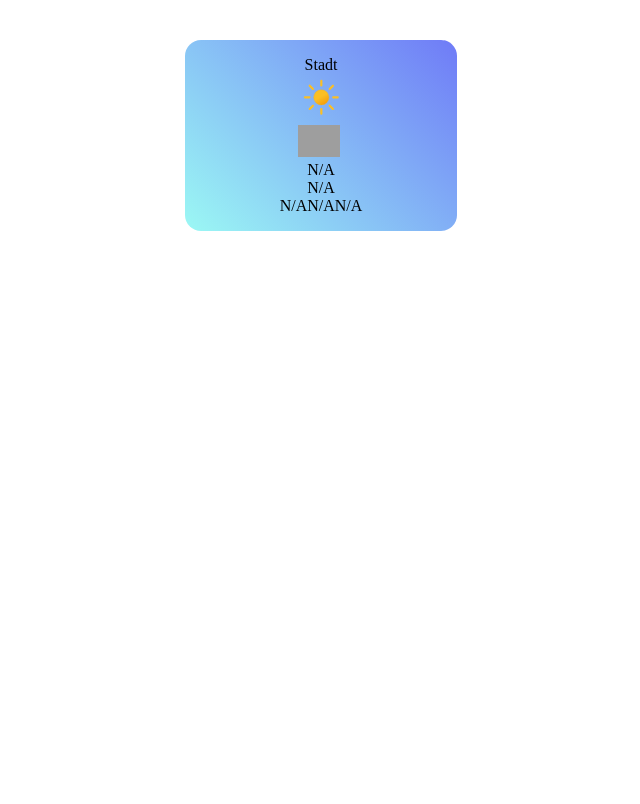
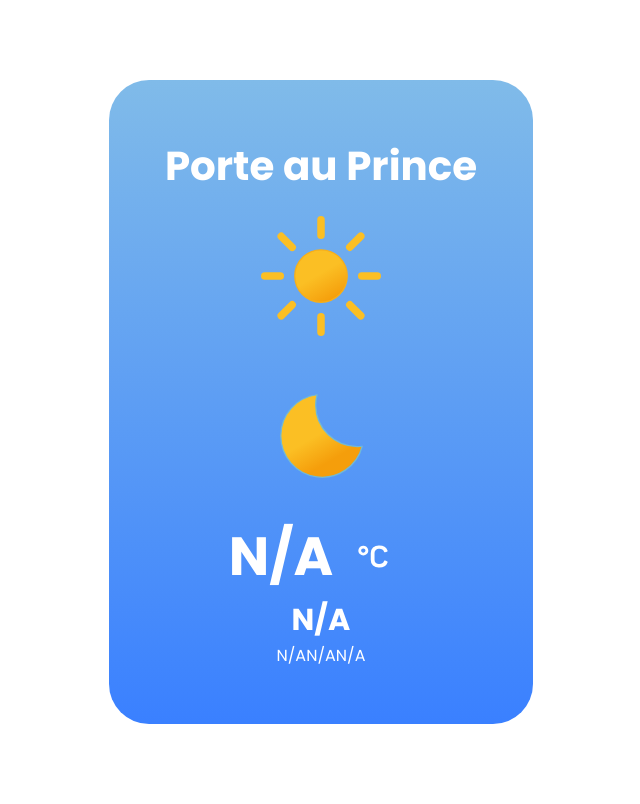
Before and after one commit to kotaro-osaka/imt, a PHP site: page / in a window 1280 px wide. Shown: the whole page, without its empty margins (319-959 px from the left). Before the commit the page ends 231 px from the top, so only its background shows below. Run offline with PHP 8.4, Linux system fonts and the light colour scheme; grey boxes are pictures that could not be loaded.

Commit message:
svg adjustments

```diff
--- a/wetter_widget/src/index.html
+++ b/wetter_widget/src/index.html
@@ -8,13 +8,17 @@
 </head>
 <body>
     <main>
-        <header>Stadt</header>
-        <div id="weather-icon-container">
-            <svg class="weather-icon" id="" xmlns="http://www.w3.org/2000/svg" viewBox="0 0 64 64"><defs><linearGradient id="a" x1="26.75" x2="37.25" y1="22.91" y2="41.09" gradientUnits="userSpaceOnUse"><stop offset="0" stop-color="#fbbf24"/><stop offset=".45" stop-color="#fbbf24"/><stop offset="1" stop-color="#f59e0b"/></linearGradient></defs><circle cx="32" cy="32" r="10.5" fill="url(#a)" stroke="#f8af18" stroke-miterlimit="10" stroke-width=".5"/><path fill="none" stroke="#fbbf24" stroke-linecap="round" stroke-miterlimit="10" stroke-width="3" d="M32 15.71V9.5m0 45v-6.21m11.52-27.81l4.39-4.39M16.09 47.91l4.39-4.39m0-23l-4.39-4.39m31.82 31.78l-4.39-4.39M15.71 32H9.5m45 0h-6.21"><animateTransform attributeName="transform" dur="45s" repeatCount="indefinite" type="rotate" values="0 32 32; 360 32 32"/></path></svg>
-            <img id="weather-icon" src="../public/meteocons/01d.svg" alt="weather-icon">
+        <header><h2>Porte au Prince</h2></header>
+        <svg class="weather-icon" id="weather-icon-01d" xmlns="http://www.w3.org/2000/svg" viewBox="0 0 64 64"><defs><linearGradient id="a" x1="26.75" x2="37.25" y1="22.91" y2="41.09" gradientUnits="userSpaceOnUse"><stop offset="0" stop-color="#fbbf24"/><stop offset=".45" stop-color="#fbbf24"/><stop offset="1" stop-color="#f59e0b"/></linearGradient></defs><circle cx="32" cy="32" r="10.5" fill="url(#a)" stroke="#f8af18" stroke-miterlimit="10" stroke-width=".5"/><path fill="none" stroke="#fbbf24" stroke-linecap="round" stroke-miterlimit="10" stroke-width="3" d="M32 15.71V9.5m0 45v-6.21m11.52-27.81l4.39-4.39M16.09 47.91l4.39-4.39m0-23l-4.39-4.39m31.82 31.78l-4.39-4.39M15.71 32H9.5m45 0h-6.21"><animateTransform attributeName="transform" dur="45s" repeatCount="indefinite" type="rotate" values="0 32 32; 360 32 32"/></path></svg>
+        <svg class="weather-icon" xmlns="http://www.w3.org/2000/svg" viewBox="0 0 64 64"><defs><linearGradient id="a" x1="21.92" x2="38.52" y1="18.75" y2="47.52" gradientUnits="userSpaceOnUse"><stop offset="0" stop-color="#86c3db"/><stop offset=".45" stop-color="#86c3db"/><stop offset="1" stop-color="#5eafcf"/><animateTransform attributeName="gradientTransform" dur="10s" repeatCount="indefinite" type="rotate" values="5 32 32; -15 32 32; 5 32 32"/></linearGradient></defs><path fill="url(#a)" stroke="#72b9d5" stroke-linecap="round" stroke-linejoin="round" stroke-width=".5" d="M46.66 36.2a16.66 16.66 0 01-16.78-16.55 16.29 16.29 0 01.55-4.15A16.56 16.56 0 1048.5 36.1c-.61.06-1.22.1-1.84.1z"><animateTransform attributeName="transform" dur="10s" repeatCount="indefinite" type="rotate" values="-5 32 32; 15 32 32; -5 32 32"/></path></svg>
+        <div id="temperature-description-container">
+            <div id="temp-unit-container">
+                <h1 id="temperature">N/A</h1>
+                <svg class="temp-unit" id="celsius" xmlns="http://www.w3.org/2000/svg" viewBox="0 0 64 64"><path d="M27,30a3.75,3.75,0,0,1-2.75,1.18A3.8,3.8,0,0,1,21.48,30a3.91,3.91,0,0,1,2.78-6.69A3.89,3.89,0,0,1,27,30Zm-4-1.54a1.65,1.65,0,0,0,1.22.51,1.69,1.69,0,0,0,1.22-.51,1.61,1.61,0,0,0,.51-1.2,1.71,1.71,0,0,0-.5-1.23,1.65,1.65,0,0,0-1.23-.52A1.63,1.63,0,0,0,23,26a1.68,1.68,0,0,0-.51,1.23A1.61,1.61,0,0,0,23,28.42Z" fill="#FFF"/><path d="M32,24.79a7.12,7.12,0,0,1,5.08-1.67c3.4,0,5.58,1.34,6.52,4a.72.72,0,0,1-.5,1.05l-1.32.46a.88.88,0,0,1-.65,0,1,1,0,0,1-.38-.54c-.53-1.48-1.75-2.21-3.67-2.21a4.19,4.19,0,0,0-2.85.87,3.23,3.23,0,0,0-1,2.54v5.3a3.24,3.24,0,0,0,1,2.54,4.09,4.09,0,0,0,2.85.89c1.9,0,3.12-.74,3.67-2.23a1,1,0,0,1,.41-.56.75.75,0,0,1,.64.06l1.3.45a.75.75,0,0,1,.53,1.06q-1.43,4-6.55,4A7.17,7.17,0,0,1,32,39.21a6,6,0,0,1-1.79-4.59V29.36A5.94,5.94,0,0,1,32,24.79Z" fill="#FFF"/></svg>
+                <svg class="temp-unit" id="fahrenheit" xmlns="http://www.w3.org/2000/svg" viewBox="0 0 64 64"><path d="M27.91,30.06a3.88,3.88,0,0,1-5.53,0,3.95,3.95,0,0,1,0-5.57,3.85,3.85,0,0,1,2.8-1.13,3.88,3.88,0,0,1,3.91,3.92A3.84,3.84,0,0,1,27.91,30.06Zm-4-1.54a1.63,1.63,0,0,0,1.22.5,1.65,1.65,0,0,0,1.21-.5,1.61,1.61,0,0,0,.52-1.2,1.71,1.71,0,0,0-.51-1.24,1.71,1.71,0,0,0-2.44,0,1.71,1.71,0,0,0-.51,1.24A1.64,1.64,0,0,0,23.94,28.52Z" fill="#FFF"/><path d="M42.58,23.76a.83.83,0,0,1,.2.63v1.18a.83.83,0,0,1-.2.63.91.91,0,0,1-.64.18H34.59V30.8h6.17a1,1,0,0,1,.65.18.84.84,0,0,1,.19.64v1.17a.89.89,0,0,1-.18.64.93.93,0,0,1-.66.18H34.59V39.8a.91.91,0,0,1-.18.64.88.88,0,0,1-.63.18H32.41a.94.94,0,0,1-.65-.18.86.86,0,0,1-.19-.64V24.39a.83.83,0,0,1,.19-.63.94.94,0,0,1,.65-.18h9.53A.91.91,0,0,1,42.58,23.76Z" fill="#FFF"/></svg>
+            </div>
+            <h3 id="weather-description">N/A</h3>
         </div>
-        <div id="temperature">N/A</div>
-        <div id="weather-description">N/A</div>
         <section id="details-container">
             <div class="details-item" id="wind">
                 <div class="details-item-val" id="wind_val">N/A</div>
@@ -28,7 +32,13 @@
                 <div class="details-item-val" id="feels-like-val">N/A</div>
                 <div class="details-unit" id="feels-like-unit"></div>
             </div>
+
         </section>
     </main>
 </body>
 </html>
+
+<!--
+    light mode background:  linear-gradient(45deg, #9bf8f4, #6f7bf7);
+    dark mode background:   linear-gradient(45deg, #0e0e11, #383c47);
+-->
--- a/wetter_widget/src/style.css
+++ b/wetter_widget/src/style.css
@@ -1,25 +1,93 @@
+@import url('https://fonts.googleapis.com/css?family=Poppins:700|Poppins:400');
+
+body {
+    font-family: 'Poppins';
+    font-weight: 400;
+    color: white;
+}
+
+h1, h2, h3, h4, h5 {
+  font-family: 'Poppins';
+  font-weight: 700;
+}
+
+html {font-size: 100%;} /* 16px */
+
+h1 {font-size: 3.366rem; /* 53.92px */}
+
+h2 {font-size: 2.525rem; /* 40.32px */}
+
+h3 {font-size: 1.894rem; /* 30.24px */}
+
+h4 {font-size: 1.421rem; /* 22.72px */}
+
+h5 {font-size: 1.066rem; /* 17.12px */}
+
+small {font-size: 0.600rem; /* 9.6px */}
+
+
+* {
+    padding: 0;
+    margin: 0;
+    box-sizing: border-box;
+    font-family: 'Poppins', system-ui, -apple-system, BlinkMacSystemFont, 'Segoe UI', Roboto, Oxygen, Ubuntu, Cantarell, 'Open Sans', 'Helvetica Neue', sans-serif;
+}
+
+html { font-size: 100%; }
+
 body {
     display: flex;
     justify-content: center;
+
+    padding: 5rem;
+    font-weight: 400;
 }
+
+h1, h2, h3, h4, h5 { font-weight: 700; }
 
 main {
     display: flex;
     flex-direction: column;
     align-items: center;
+    justify-content: space-between;
 
-    min-width: 15rem;
-    margin: 2rem;
-    padding: 1rem;
-    border-radius: 1rem;
-    background: linear-gradient(45deg, #9bf8f4, #6f7bf7);
+
+    /* 1. determine font size 2. use "porte au prince" as min width placeholder*/
+    min-width: 20rem;
+    min-height: 30rem;
+    padding: 5%;
+    border-radius: 2.5rem;
+    background: linear-gradient(180deg, #80BBE9 0%, #3A80FF 100%);
+
 }
 
-#weather-icon {
-    width: auto;
-    height: 2rem;
+.weather-icon {
+    width: 10rem;
 }
+
+#temperature-description-container {
+    display: flex;
+    flex-direction: column;
+    align-items: center;
+}
+
+#temp-unit-container {
+    display: flex;
+}
+
+.temp-unit {
+    width: 5rem;
+    height: auto;
+
+    overflow: hidden;
+}
+
+#fahrenheit {
+    display: none;
+}
+
 
 #details-container {
     display: flex;
+    justify-content: space-around;
 }
```
Also changed, not shown: wetter_widget/public/meteocons/celsius.svg (added), wetter_widget/public/meteocons/fahrenheit.svg (added), wetter_widget/public/meteocons/humidity.svg (added), wetter_widget/public/meteocons/not-available.svg (added), wetter_widget/public/meteocons/pressure-high.svg (added), wetter_widget/public/meteocons/pressure-low.svg (added), wetter_widget/public/meteocons/windsock.svg (added).
